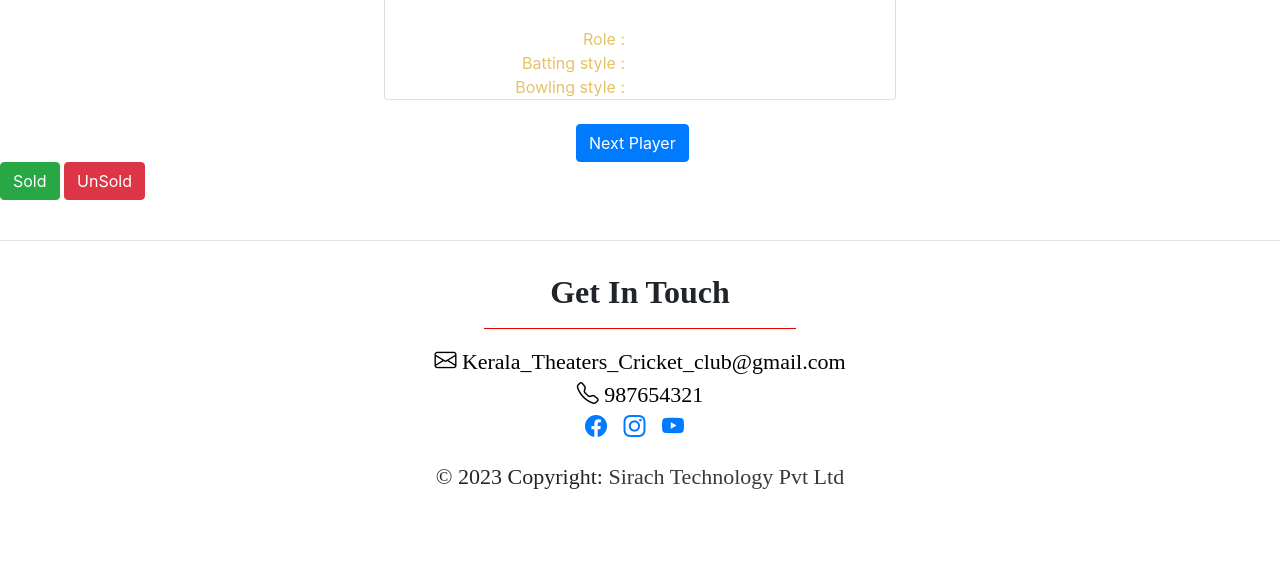
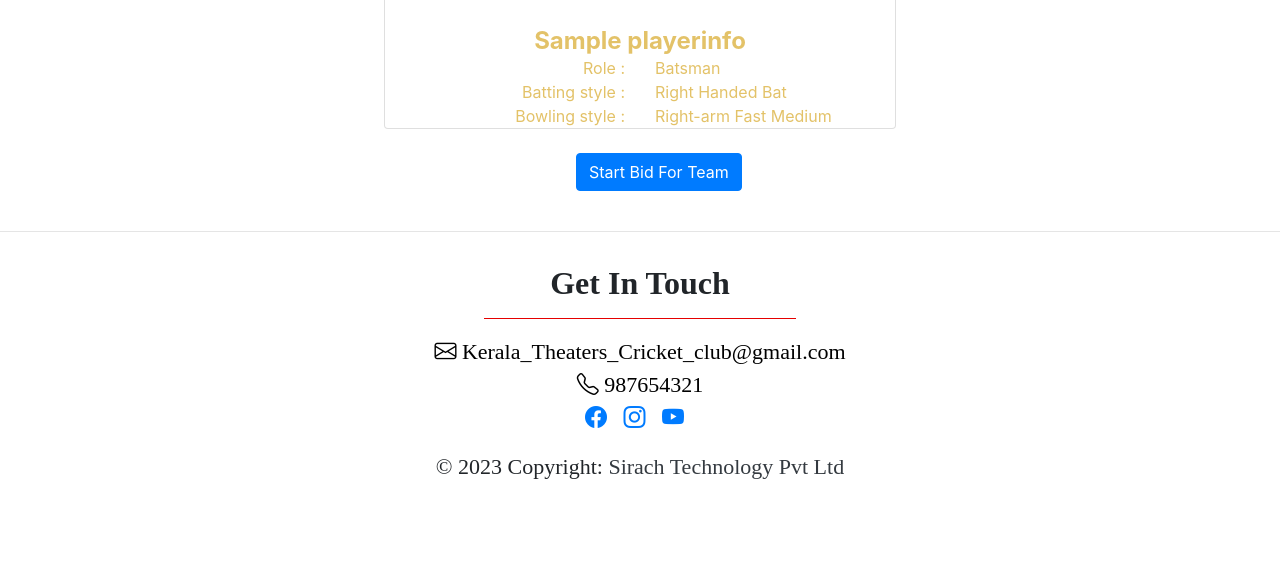
Before and after one commit to dinto/KTCC, a Django app: page /Bid_Screen/ in a window 1280 px wide. Shown: the part 233-800 px from the top of the page. Run offline with Django 3.2, Linux system fonts and the light colour scheme; a user stored in the database is signed in; tables that the repository leaves empty hold one stand-in row (values such as "Sample post"); grey boxes marked "Sample" are stand-in pictures; some libraries are stand-ins or nearby versions.

Commit message:
bid screen concept adding

```diff
--- a/KTCC/templates/Bid_Screen.html
+++ b/KTCC/templates/Bid_Screen.html
@@ -6,25 +6,25 @@
 <br/>
 <br/>
 <h2 class="text-center">Bid Screen</h2>
-
+{% for Current_Bidding_Player in random_object %}
 <div class="card" style="width: 40%;margin-left: 30%;">
     <div class="upper">
       <img src="{% static '/images/LogoT10.jpeg' %}" style="width: 10%;" class="img-fluid">
     </div>
     <div class="user text-center">
       <div class="profile">
-     <img src="/static/{{random_object.Player_name.Profile_Pic}}" class="rounded-circle" width="80">
+     <img src="/static/{{Current_Bidding_Player.Player_name.Profile_Pic}}" class="rounded-circle" width="80">
       </div>
     </div>
     <div class="mt-5 text-center" >
 
-      <h4 class="mb-0" style="color: #e3c268;"><b>{{ random_object.Player_name }}</b></h4>
+      <h4 class="mb-0" style="color: #e3c268;"><b>{{ Current_Bidding_Player.Player_name }}</b></h4>
       <div class="row">
         <div class="col-6" style="text-align: right; color: #e3c268;">
             Role :
         </div>
         <div class="col-6" style="text-align: left; color: #e3c268;">
-            {{ random_object.Player_name.Role }}
+          {{ Current_Bidding_Player.Player_name.Role }}
         </div>
 
       </div>
@@ -33,7 +33,7 @@
             Batting style :
         </div>
         <div class="col-6" style="text-align: left; color: #e3c268;">
-            {{ random_object.Player_name.Batting_style }}
+            {{ Current_Bidding_Player.Player_name.Batting_style }}
         </div>
 
       </div>
@@ -42,21 +42,16 @@
             Bowling style :
         </div>
         <div class="col-6" style="text-align: left; color: #e3c268;">
-            {{ random_object.Player_name.Bowling_style }}
+            {{ Current_Bidding_Player.Player_name.Bowling_style }}
         </div>
       </div>
     </div>
 
    </div>
+   {% endfor %}
    <br/>
 
+<form action="{% url 'Bid_Screen' %}" method="POST">
+    <a href="" class="btn btn-primary " style="text-align: center; margin-left: 45%;">Start Bid For Team</a>
 
-{% if user.is_superuser %}
-<form action="{% url 'Bid_Screen' %}" method="POST">
-    <a href="{% url 'Bid_Screen_new_Player' %}" class="btn btn-primary " style="text-align: center; margin-left: 45%;">Next Player</a>
-</form>
-
-<a href="{% url 'Bid_Screen' %}" class="btn btn-success " style="text-align: center;">Sold</a>
-<a href="{% url 'Bid_Screen' %}" class="btn btn-danger " style="text-align: center;">UnSold</a>
-{% endif %}
 {% endblock content %}
--- a/KTCC/templates/index.html
+++ b/KTCC/templates/index.html
@@ -36,7 +36,7 @@
             {% if user.is_superuser %}
             <div class="card" style="width: 9rem; ">
                 <div class="card-body">
-                <a href="{% url 'Bid_Screen' %}" class="btn btn-primary" style="text-align: center;">Start Bid</a>
+                <a href="{% url 'Bid_Screen_new_Player' %}" class="btn btn-primary" style="text-align: center;">Start Bid</a>
                 </div>
             </div>
             {% endif %}
--- a/KTCC/views.py
+++ b/KTCC/views.py
@@ -183,18 +183,26 @@ def Bid_Screen(request):
 
 @login_required(login_url='login')
 def Bid_Screen_new_Player(request):
-    print("here")
     Bid_bucket_count=Bid_Bucket.objects.count()
     if(Bid_bucket_count>0):
-        random_object = Bid_Bucket.objects.all()[randint(0, Bid_bucket_count - 1)] #single random object
-        context = {
-        "random_object": random_object
-        }
-        Bid_Bucket.objects.filter(Player_name = random_object.Player_name).update(Current_player = True)
-        return render(request, "Bid_Screen.html",context)
+        current_bid_player_count =Bid_Bucket.objects.filter(Current_player = True).count()
+        if(current_bid_player_count>0):
+            random_object =Bid_Bucket.objects.filter(Current_player = True)
+            context = {
+                "random_object": random_object
+            }
+            return render(request, "Bid_screen_new_player.html",context)
+        else:
+            random_object = Bid_Bucket.objects.all()[randint(0, Bid_bucket_count - 1)] #single random object
+            context = {
+            "random_object": random_object
+            }
+            print("random_object",random_object)
+            Bid_Bucket.objects.filter(Player_name = random_object.Player_name).update(Current_player = True)
+            return render(request, "Bid_screen_new_player.html",context)
     else:
         players= PlayerInfo.objects.all()
         for i in players:
             Bucket=Bid_Bucket.objects.create(Player_name=i,Status='OPEN',Season=i.Season,Current_player=False)
             Bucket.save()
-        return render(request, "Bid_Screen.html")
+        return render(request, "Bid_screen_new_player.html")
```
Also changed, not shown: KTCC/templates/Bid_screen_new_player.html (added, +61 -0 lines), 1 other file.
